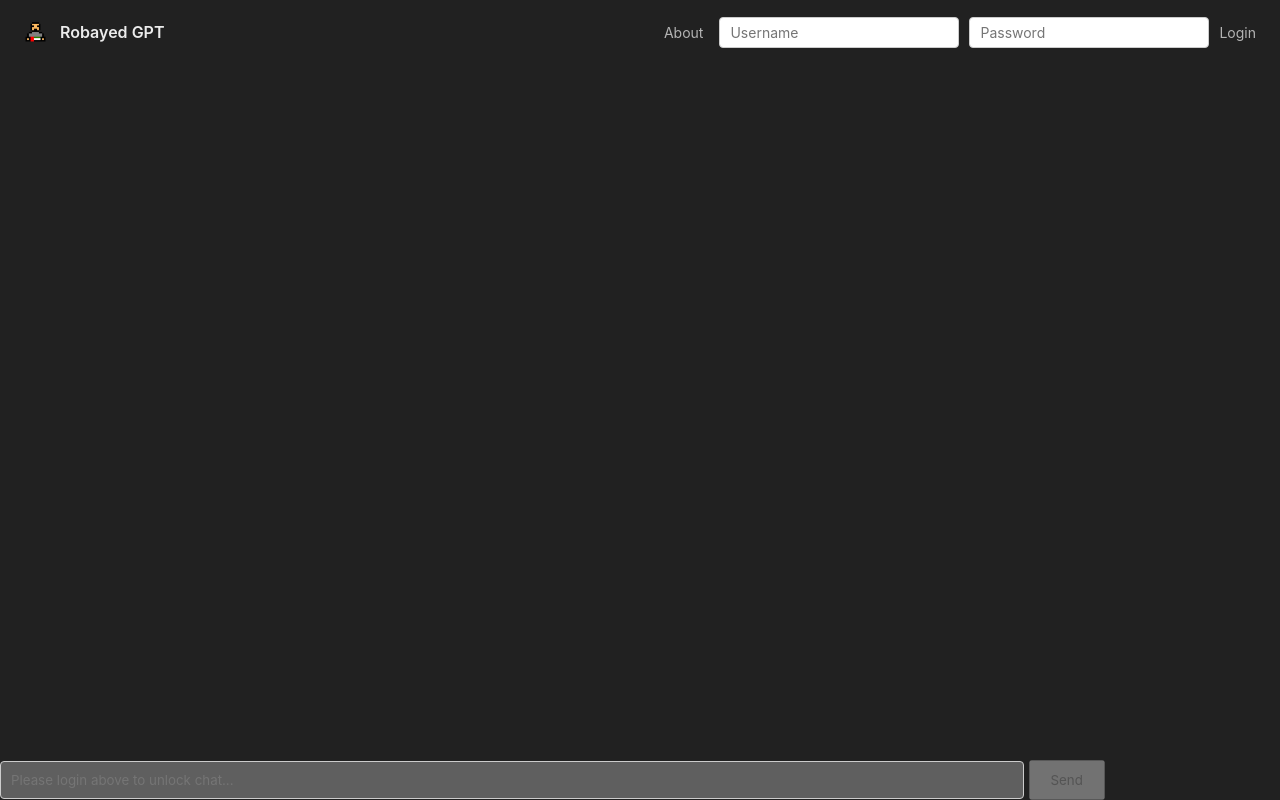
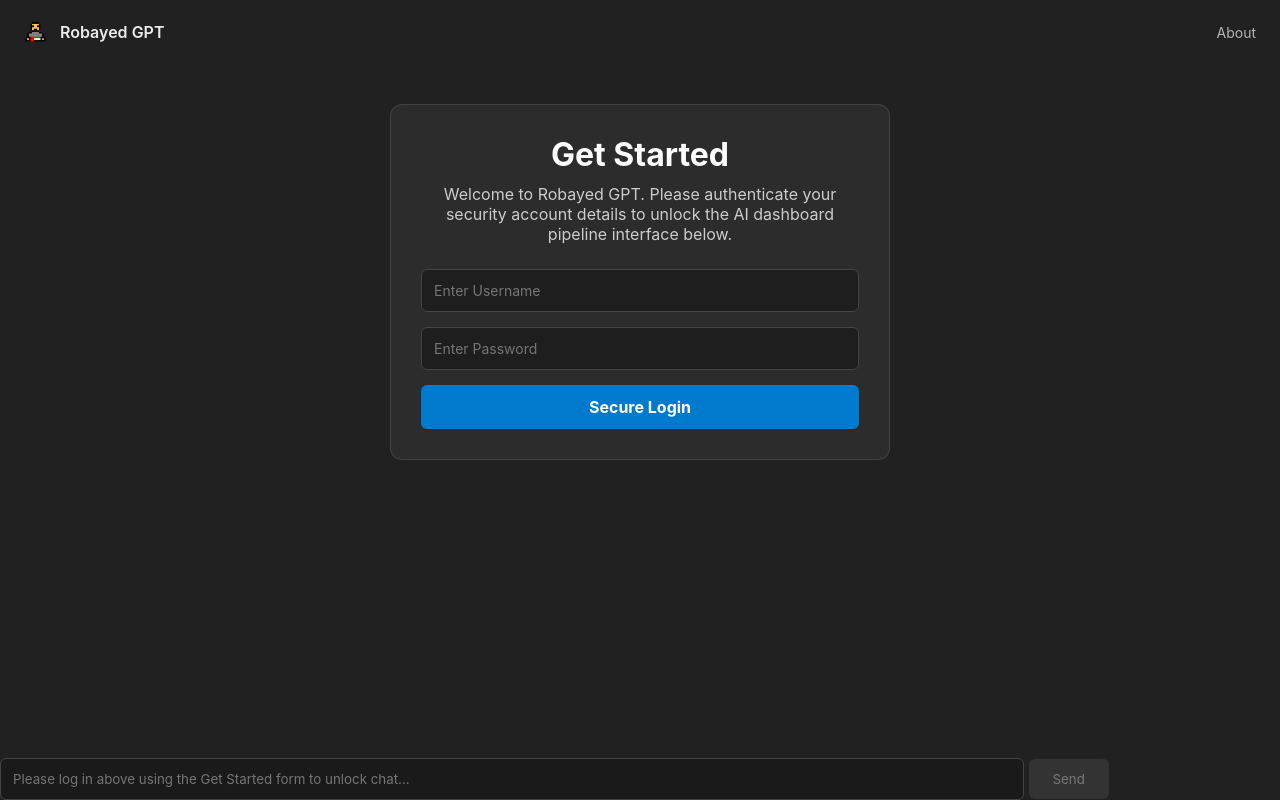
Before and after one commit to mzainadnan/robayed-gpt, a website: page index.html in a window 1280 px wide. Drawn offline with Linux system fonts and the light colour scheme.

Commit message:
Update index.html

```diff
--- a/index.html
+++ b/index.html
@@ -16,25 +16,29 @@
             </div>
             <div class="home-nav-links">
                 <button class="nav-link-btn" id="openAbout">About</button>
-
-                <div id="loginFormContainer" style="display: flex; gap: 10px; align-items: center;">
-                    <input type="text" id="usernameInput" placeholder="Username" style="padding: 6px 10px; border-radius: 4px; border: 1px solid #ccc; background: #fff; color: #333; font-size: 14px;">
-                    <input type="password" id="passwordInput" placeholder="Password" style="padding: 6px 10px; border-radius: 4px; border: 1px solid #ccc; background: #fff; color: #333; font-size: 14px;">
-                    <button class="nav-link-btn" id="loginSubmitBtn">Login</button>
-                </div>
-
                 <span id="welcomeMessage" style="display: none; color: white; font-weight: bold; font-size: 14px; margin-left: 10px;"></span>
             </div>
         </header>
+
+        <div id="welcomeGatewayZone" style="display: flex; flex-direction: column; align-items: center; justify-content: center; text-align: center; margin: 40px auto; padding: 30px; max-width: 500px; background: rgba(255,255,255,0.05); border-radius: 12px; border: 1px solid rgba(255,255,255,0.1); color: white;">
+            <h1 style="font-size: 32px; margin-bottom: 10px; font-weight: 700;">Get Started</h1>
+            <p style="font-size: 16px; color: #ccc; margin-bottom: 25px;">Welcome to Robayed GPT. Please authenticate your security account details to unlock the AI dashboard pipeline interface below.</p>
+
+            <div id="loginFormContainer" style="display: flex; flex-direction: column; gap: 15px; width: 100%;">
+                <input type="text" id="usernameInput" placeholder="Enter Username" style="padding: 12px; border-radius: 6px; border: 1px solid #444; background: #1e1e1e; color: #fff; font-size: 14px; width: 100%; box-sizing: border-box;">
+                <input type="password" id="passwordInput" placeholder="Enter Password" style="padding: 12px; border-radius: 6px; border: 1px solid #444; background: #1e1e1e; color: #fff; font-size: 14px; width: 100%; box-sizing: border-box;">
+                <button class="nav-link-btn" id="loginSubmitBtn" style="padding: 12px; font-size: 16px; border-radius: 6px; background: #007acc; color: white; border: none; cursor: pointer; font-weight: bold; transition: 0.2s;">Secure Login</button>
+            </div>
+        </div>
 
         <main class="chat-container">
             <div class="chat-messages" id="chatMessages">
                 </div>
         </main>
 
-        <footer class="chat-input-area">
-            <input type="text" id="chatInput" placeholder="Please login above to unlock chat..." disabled style="width: 80%; padding: 10px; border-radius: 4px; border: 1px solid #ccc;" />
-            <button id="sendBtn" disabled style="padding: 10px 20px;">Send</button>
+        <footer class="chat-input-area" style="margin-top: 20px;">
+            <input type="text" id="chatInput" placeholder="Please log in above using the Get Started form to unlock chat..." disabled style="width: 80%; padding: 12px; border-radius: 6px; border: 1px solid #444; background: #1a1a1a; color: #fff;" />
+            <button id="sendBtn" disabled style="padding: 12px 24px; border-radius: 6px; background: #333; color: #777; border: none;">Send</button>
         </footer>
     </div>
 
```
